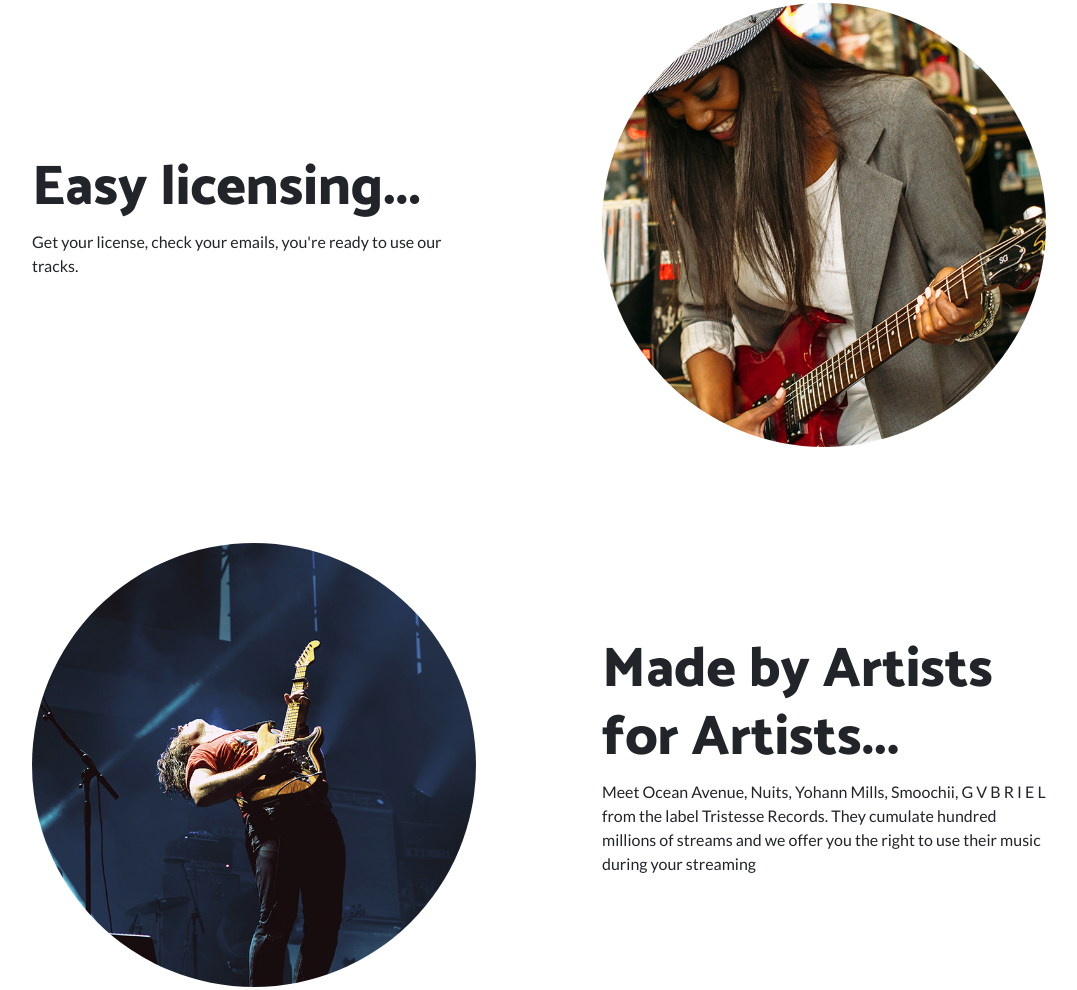
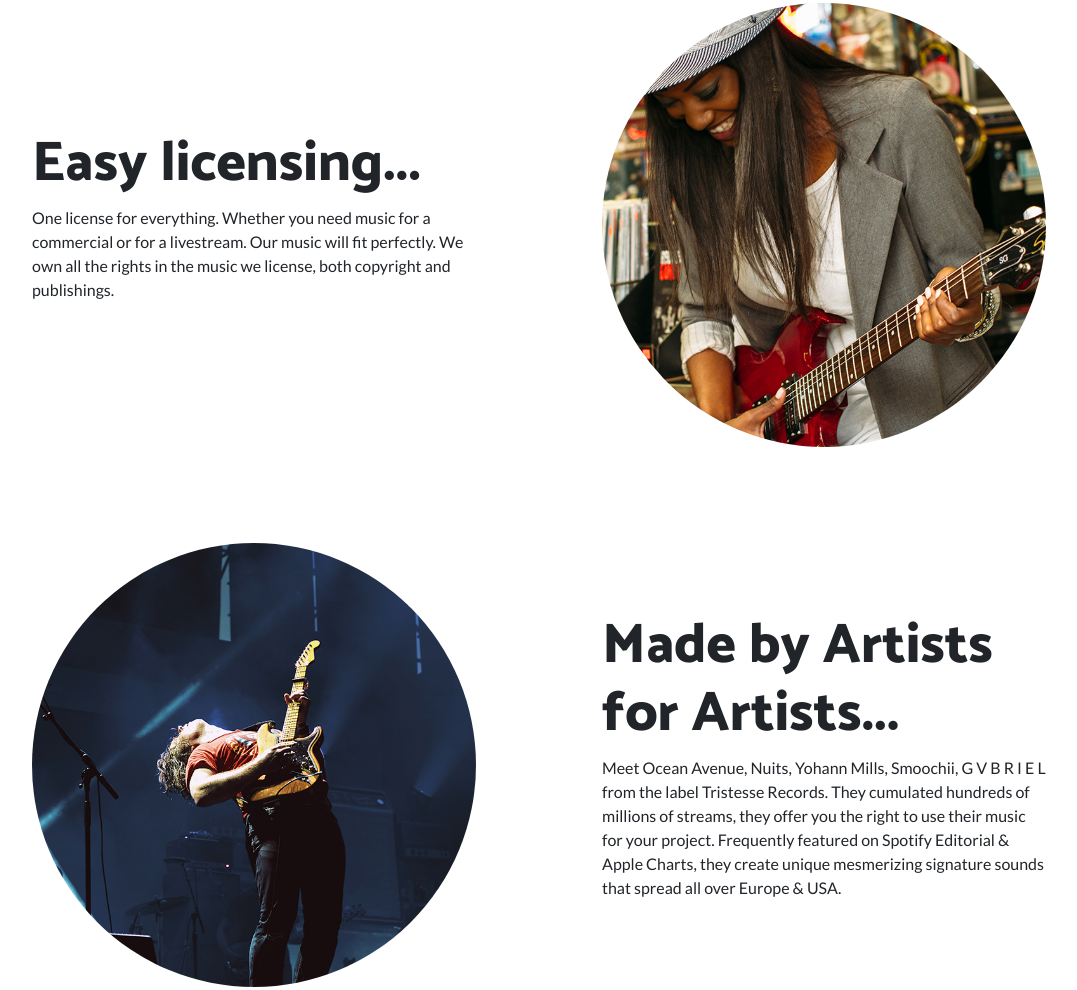
Before and after one commit to freeroyaltyfree/freeroyaltymusic, a website: page index.html in a window 1280 px wide. Shown: the part 732-1722 px from the top of the page, without its empty margins (101-1178 px from the left). Drawn offline with Linux system fonts and the light colour scheme.

Commit message:
Update index.html

```diff
--- a/index.html
+++ b/index.html
@@ -66,7 +66,9 @@
         <div class="col-lg-6 order-lg-1">
           <div class="p-5">
             <h2 class="display-4">Easy licensing...</h2>
-            <p>Get your license, check your emails, you're ready to use our tracks. </p>
+            <p>One license for everything. Whether you need music for a commercial or for a livestream. Our music will fit perfectly.
+            We own all the rights in the music we license, both copyright and publishings.
+            </p>
           </div>
         </div>
       </div>
@@ -85,7 +87,10 @@
           <div class="p-5">
             <h2 class="display-4">Made by Artists for Artists...</h2>
             <p>Meet Ocean Avenue, Nuits, Yohann Mills, Smoochii, G V B R I E L from the label Tristesse Records.
-            They cumulate hundred millions of streams and we offer you the right to use their music during your streaming</p>
+            They cumulated hundreds of millions of streams, they offer you the right to use their music for your project.
+            Frequently featured on Spotify Editorial & Apple Charts, they create unique mesmerizing signature sounds that spread all over Europe & USA.
+
+            </p>
           </div>
         </div>
       </div>
```
